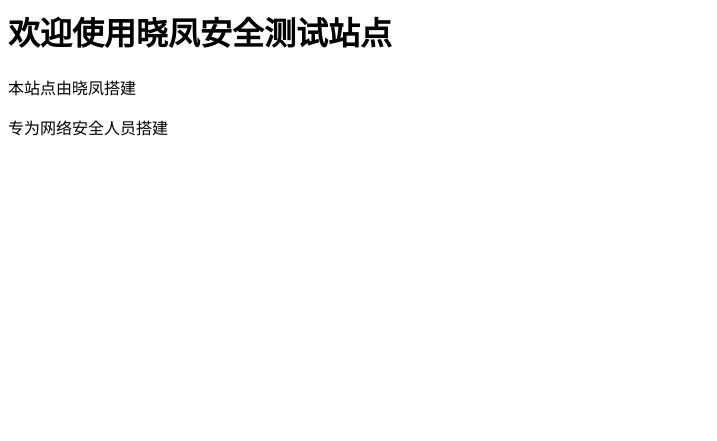
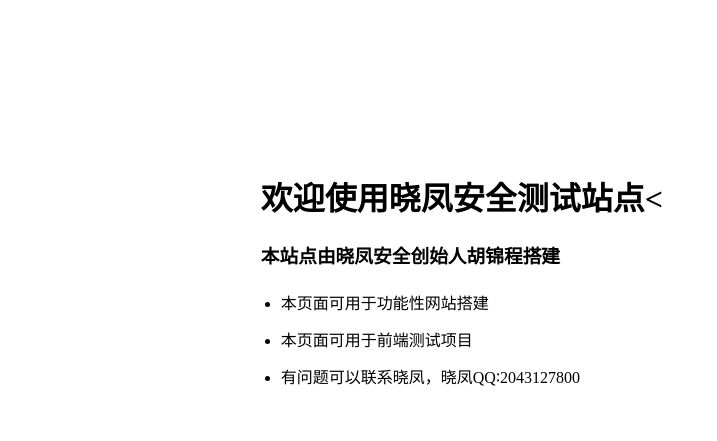
Before and after one commit to AFG-XiaoFeng/xiaofengkj, a plain HTML site: page index.html in a window 1280 px wide. Shown: the whole page, without its empty margins (0-717 px from the left). Drawn offline with Linux system fonts and the light colour scheme.

Commit message:
Update index.html

```diff
--- a/index.html
+++ b/index.html
@@ -1,12 +1,39 @@
+<!doctype html>
 <html>
- <head>
-  <meta charset="utf-8" name="viewport" content="width=device-width, initial-scale=1, maximum-scale=1, user-scalable=no">
-  <title>晓凤api</title>
-  <script src="js/jq.js"></script>
- </head>
- <body id="v1">
-  <h1 id="v2">欢迎使用晓凤安全测试站点</h1>
-  <p id="v3">本站点由晓凤搭建</p>
-  <p id="v5">专为网络安全人员搭建</p>
- </body>
+<head>
+    <meta charset="utf-8">
+    <title>欢迎使用晓凤安全测试站点</title>
+    <style>
+        .container {
+            width: 60%;
+            margin: 10% auto 0;
+            background-color: # f0f0f0;
+            padding: 2% 5%;
+            border-radius: 10px
+        }
+
+        ul {
+            padding-left: 20px;
+        }
+
+            ul li {
+                line-height: 2.3
+            }
+
+        a {
+            color: # 20a53a
+        }
+    </style>
+</head>
+<body>
+    <div class="container">
+        <h1>欢迎使用晓凤安全测试站点<</h1>
+        <h3>本站点由晓凤安全创始人胡锦程搭建</h3>
+        <ul>
+            <li>本页面可用于功能性网站搭建</li>
+            <li>本页面可用于前端测试项目</li>
+            <li>有问题可以联系晓凤，晓凤QQ∶2043127800</li>
+        </ul>
+    </div>
+</body>
 </html>
```
